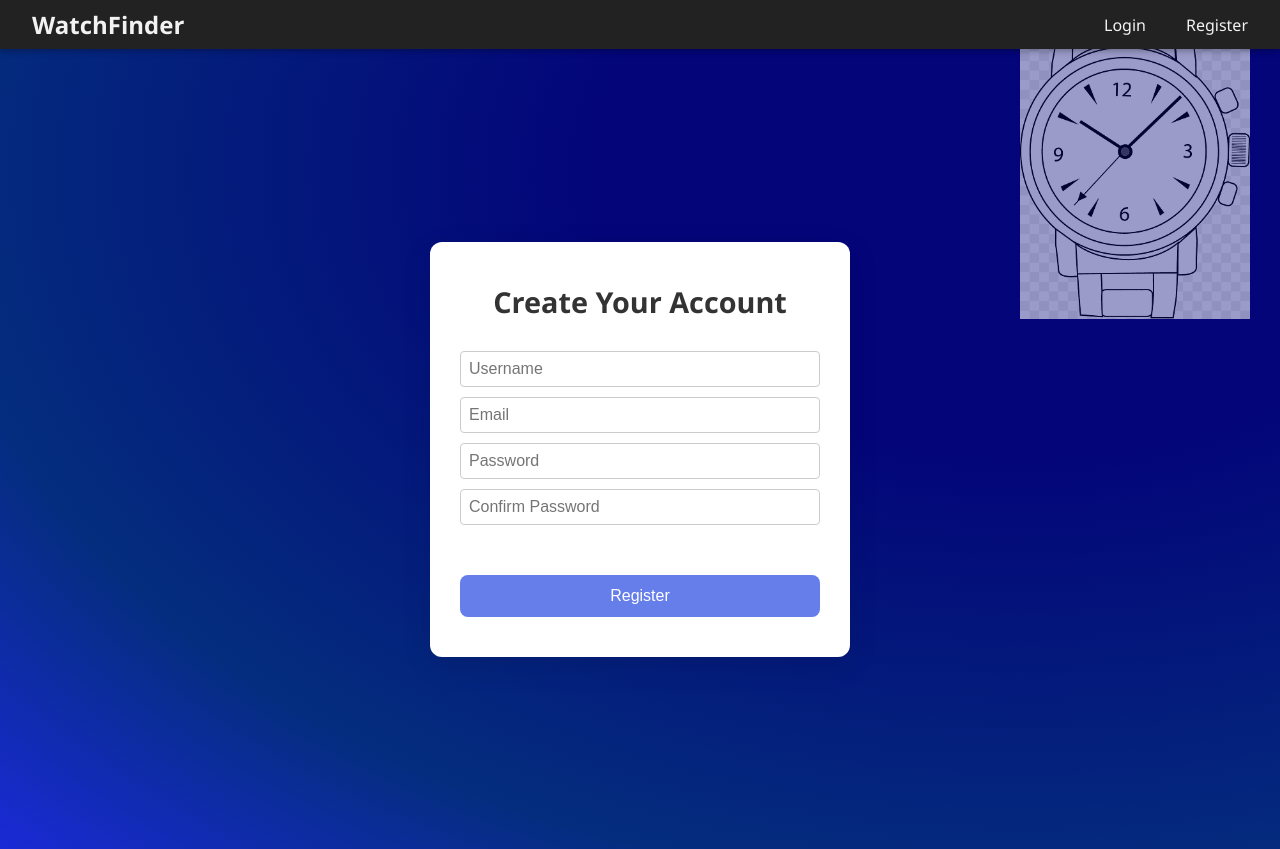
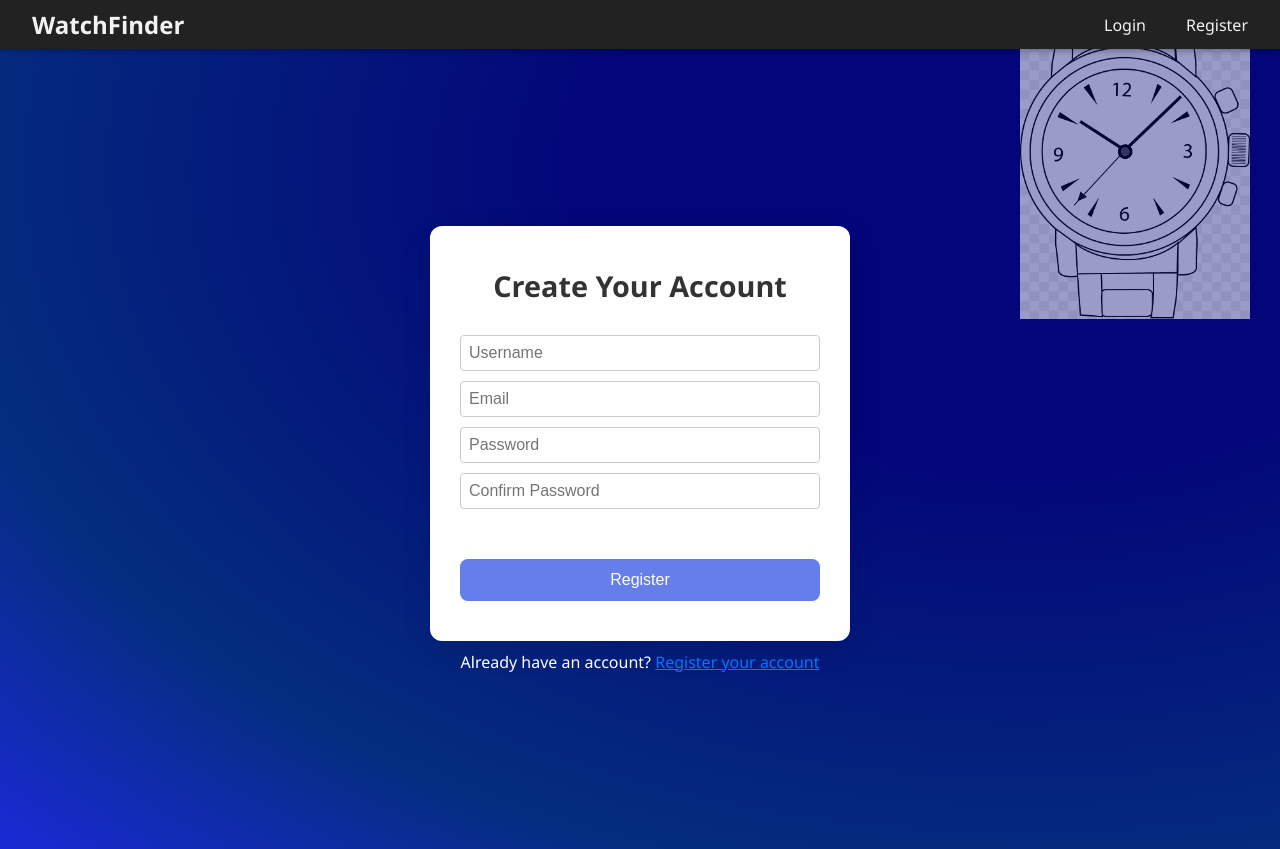
Before and after one commit to bsgauthierwebdev/WatchFinder, a React (Vite) app in the folder client/: page /register in a window 1280 px wide. Built offline with nearby package versions, Linux system fonts and the light colour scheme.

Commit message:
Add links to register/login pages

```diff
--- a/client/src/pages/Login/Login.jsx
+++ b/client/src/pages/Login/Login.jsx
@@ -1,5 +1,5 @@
 import { useState } from "react"
-import { useNavigate } from "react-router-dom"
+import { Link, useNavigate } from "react-router-dom"
 import { useAuth } from "../../context/AuthContext"
 import "./login.css"
 
@@ -50,6 +50,9 @@ const Login = () => {
 
         <button type = "submit" className = "login-btn">Log In</button>
       </form>
+      <div className="login-redirect">
+        <p>Don't have an account yet? <Link to = "/register" className = "login-redirect-link">Register your account</Link></p>
+      </div>
     </div>
   )
 }
--- a/client/src/pages/Login/login.css
+++ b/client/src/pages/Login/login.css
@@ -80,3 +80,17 @@
     margin-bottom: 0.5rem;
     text-align: center;
 }
+
+.login-redirect {
+    color: white;
+    margin-top: 10px;
+}
+
+.login-redirect-link {
+    color: #0077ff;
+    transition: color 0.2s ease-in-out
+}
+
+.login-redirect-link:hover {
+    color: #005ec2;
+}
--- a/client/src/pages/Register/Register.jsx
+++ b/client/src/pages/Register/Register.jsx
@@ -1,5 +1,5 @@
 import { useState } from "react"
-import {useNavigate} from "react-router-dom"
+import {useNavigate, Link} from "react-router-dom"
 import { useAuth } from "../../context/AuthContext"
 import "./register.css"
 
@@ -80,6 +80,9 @@ const Register = () => {
           <button className="register-btn">Register</button>
         </div>
       </form>
+      <div className="register-redirect">
+        <p>Already have an account? <Link to = "/login" className = "register-redirect-link">Register your account</Link></p>
+      </div>
     </div>
   )
 }
--- a/client/src/pages/Register/register.css
+++ b/client/src/pages/Register/register.css
@@ -11,6 +11,7 @@
 
 .register-container {
     display: flex;
+    flex-direction: column;
     justify-content: center;
     align-items: center;
     min-height: 100vh;
@@ -77,3 +78,17 @@
 .register-submit .register-btn:hover {
     background-color: #5a67d8;
 }
+
+.register-redirect {
+    color: white;
+    margin-top: 10px;
+}
+
+.register-redirect-link {
+    color: #0077ff;
+    transition: color 0.2s ease-in-out
+}
+
+.register-redirect-link:hover {
+    color: #005ec2;
+}
```
